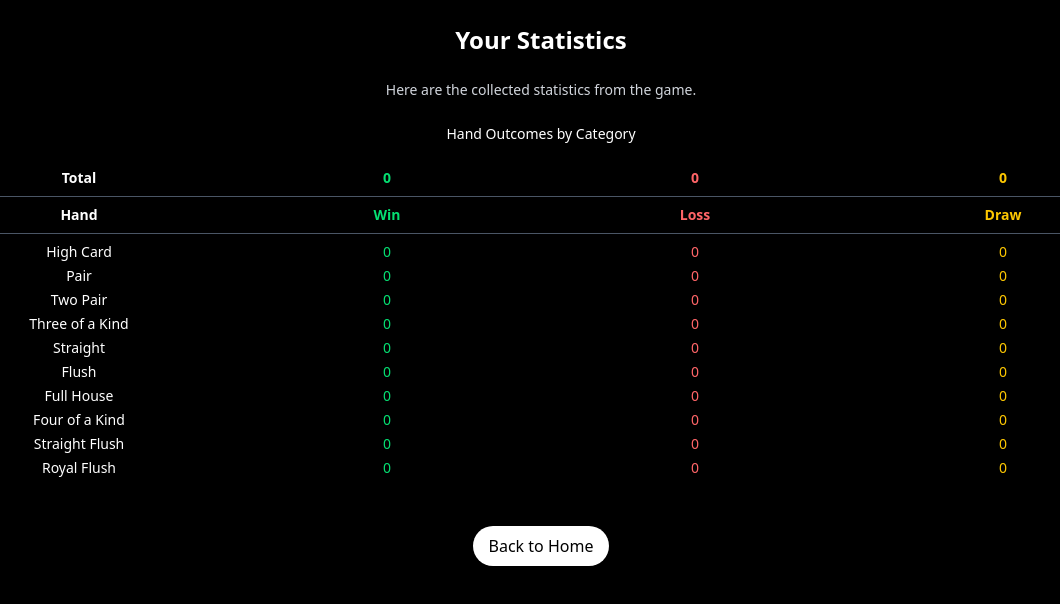
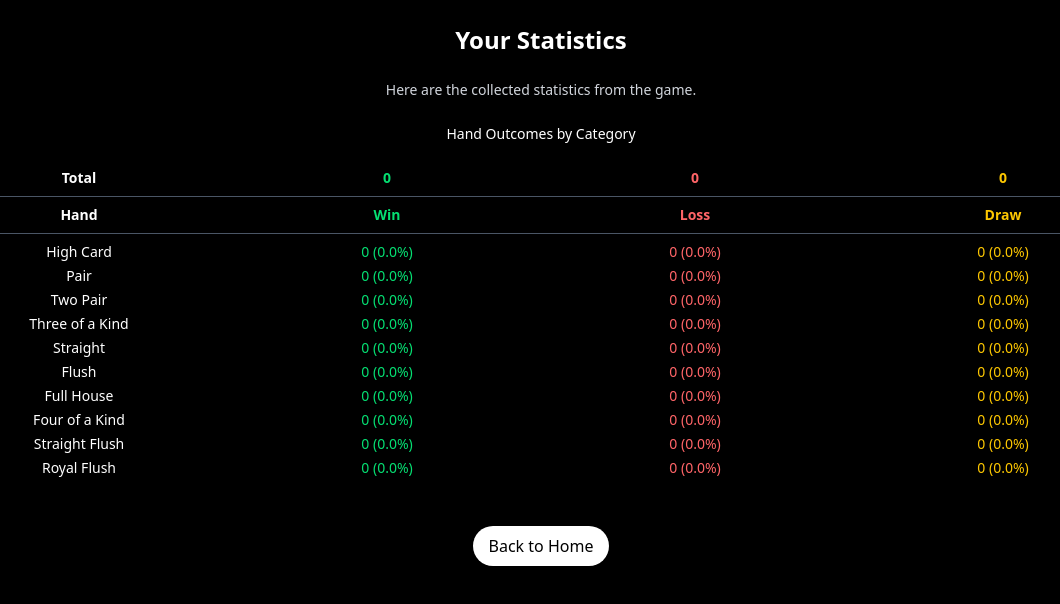
Before and after one commit to teleidoskopbild/KARDIKON, a React (Vite) app: page /stats in a window 1280 px wide. Shown: the top 604 px of the page, without its empty margins (99-1159 px from the left). Built offline with nearby package versions, Linux system fonts and the light colour scheme.

Commit message:
add percentage display to stats-page

```diff
--- a/src/pages/StatsPage.jsx
+++ b/src/pages/StatsPage.jsx
@@ -88,18 +88,27 @@ const StatsPage = () => {
           <p className="text-yellow-400">Draw</p>
         </div>
         <div className="grid grid-cols-4 gap-y-1 text-sm">
-          {allHandCategories.map((category) => [
+          {allHandCategories.map((category) => {
+            const win = stats.handWins[category] || 0;
+            const loss = stats.handLosses[category] || 0;
+            const tie = stats.handTies[category] || 0;
+            const total = stats.handsPlayed || 1;
+
+            const percent = (n) => `${((n / total) * 100).toFixed(1)}%`;
+
+            return [
               <p key={`${category}-name`}>{category}</p>,
               <p key={`${category}-win`} className="text-green-400">
-              {stats.handWins[category] || 0}
+                {win} ({percent(win)})
               </p>,
               <p key={`${category}-loss`} className="text-red-400">
-              {stats.handLosses[category] || 0}
+                {loss} ({percent(loss)})
               </p>,
               <p key={`${category}-draw`} className="text-yellow-400">
-              {stats.handTies[category] || 0}
+                {tie} ({percent(tie)})
               </p>,
-          ])}
+            ];
+          })}
         </div>
       </div>
 
```
Lines whose indentation alone changed are shown as unchanged.
